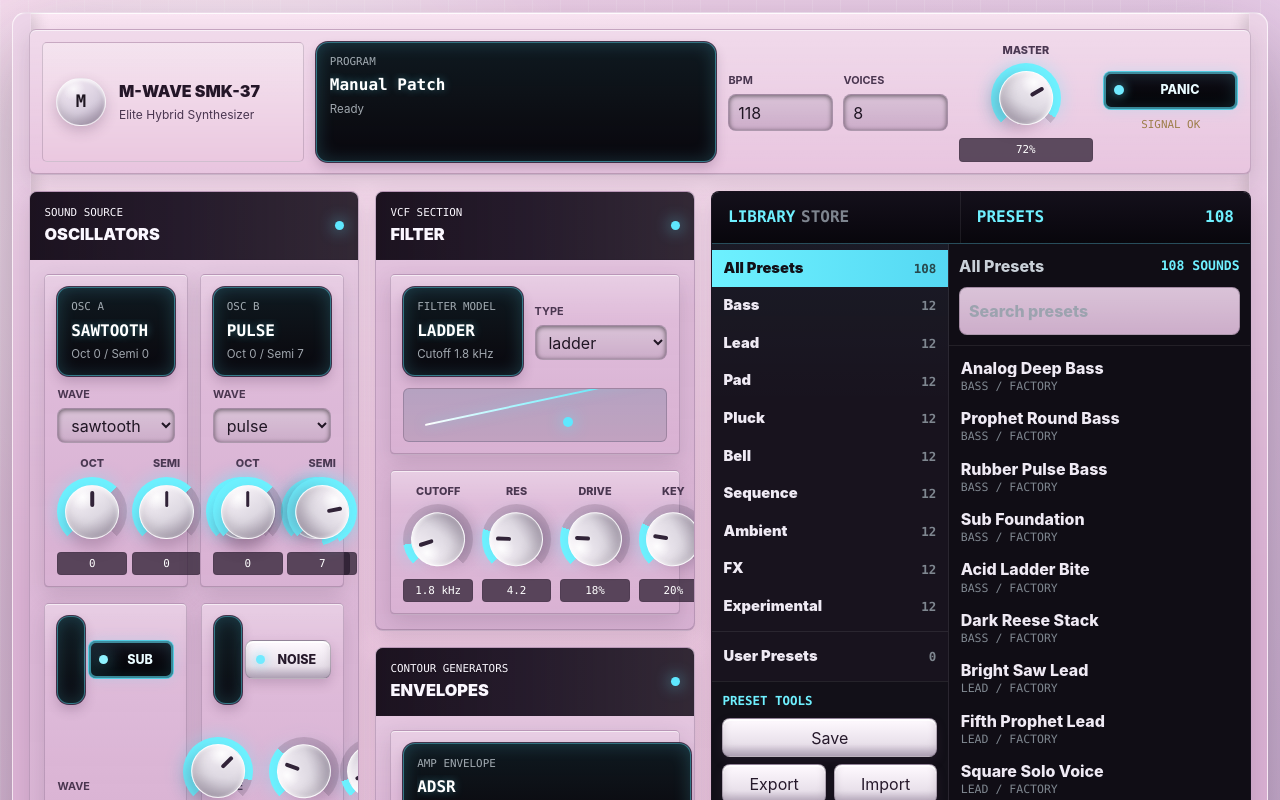
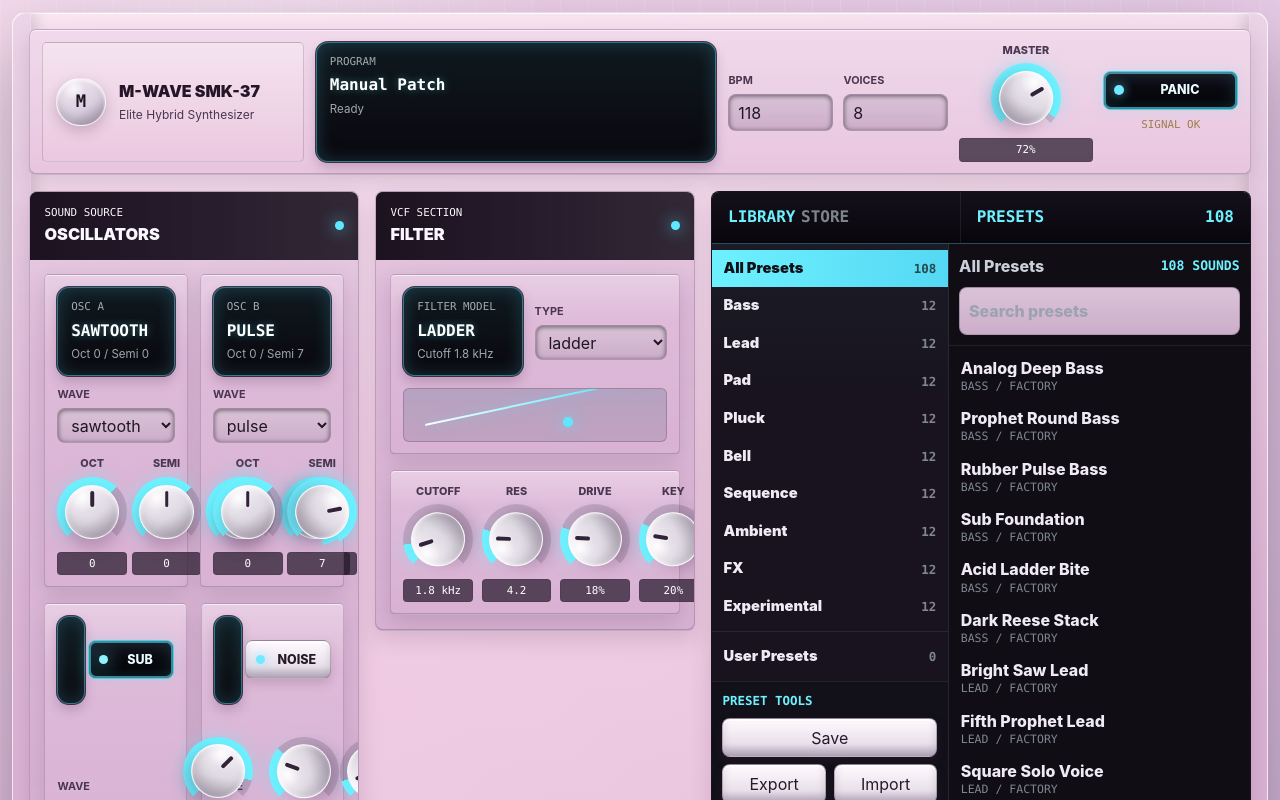
Before and after one commit to kimyounggaur/synthesizer, a React (Vite) app: page / in a window 1280 px wide. Shown: the top 800 px of the page. Built offline with nearby package versions, Linux system fonts and the light colour scheme.

Commit message:
Refine synth panel layout spacing

```diff
--- a/src/styles.css
+++ b/src/styles.css
@@ -2138,7 +2138,22 @@
   .modulation-console-grid {
     display: grid;
     grid-template-columns: repeat(4, minmax(0, 1fr));
+    align-items: start;
     gap: 1rem;
+  }
+
+  .main-console-grid,
+  .primary-module-grid,
+  .side-rack-grid {
+    align-items: start;
+  }
+
+  .primary-module-grid > .osc-panel {
+    grid-row: auto;
+  }
+
+  .section-panel {
+    height: fit-content;
   }
 
   .lfo-panel-grid,
@@ -2315,7 +2330,8 @@
     }
 
     .primary-module-grid {
-      grid-template-columns: minmax(0, 1.45fr) minmax(360px, 0.9fr);
+      grid-template-columns: minmax(440px, 1.35fr) minmax(320px, 0.85fr) minmax(320px, 0.85fr);
+      grid-auto-flow: dense;
     }
   }
 
```
